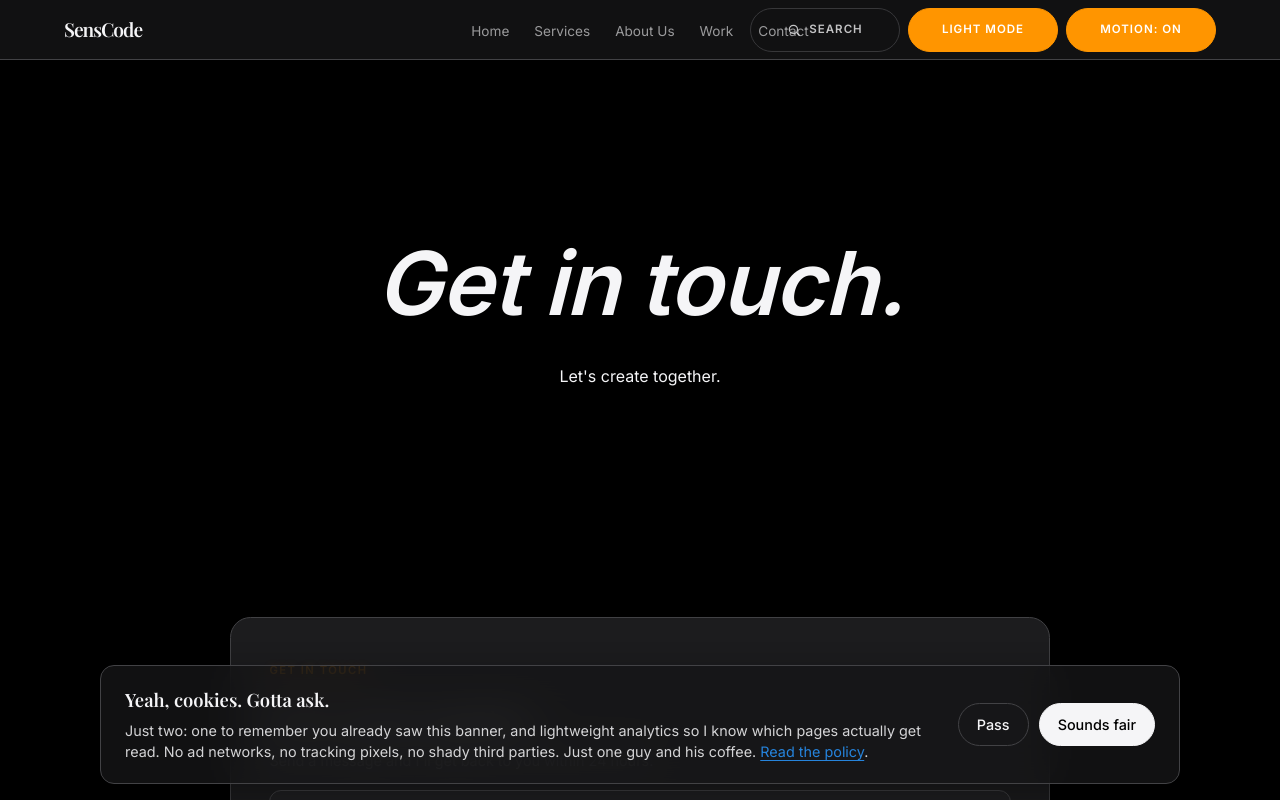
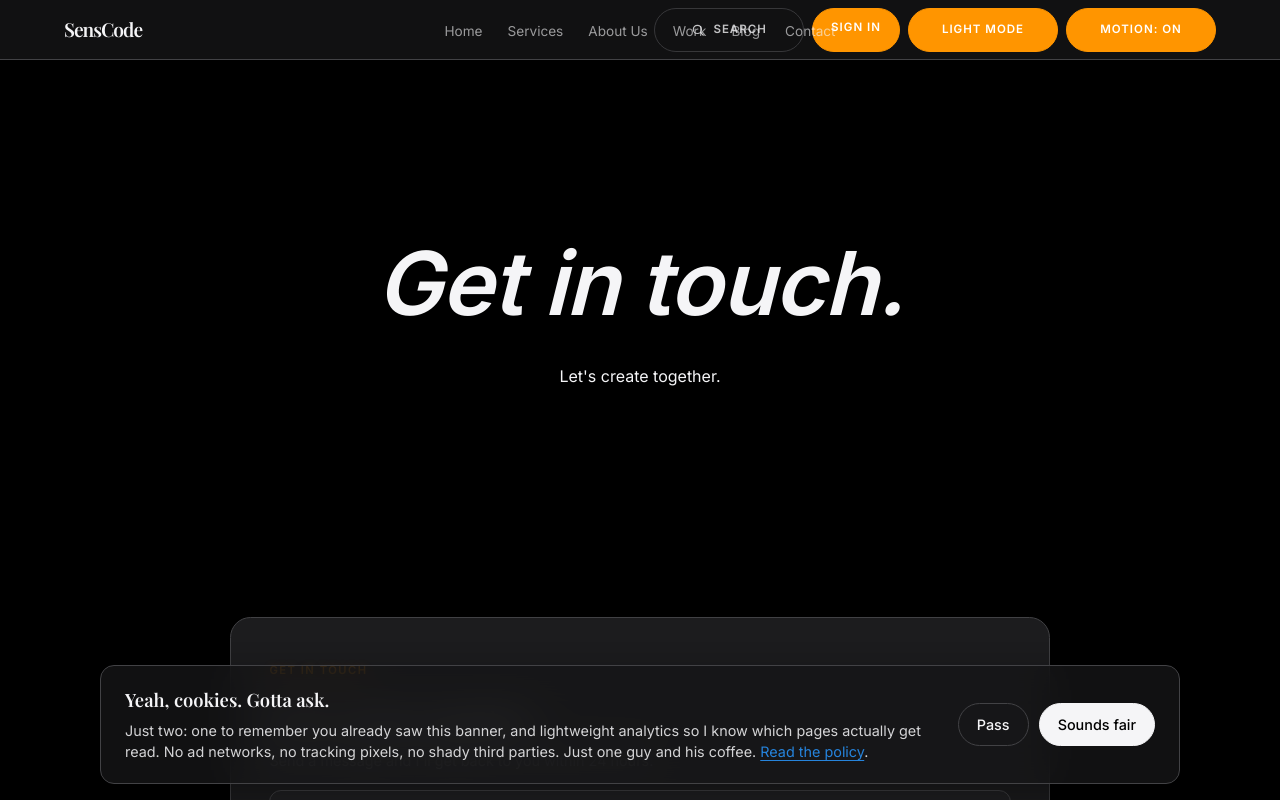
Before and after one commit to Sparkzflyin/Senscode-Website, a Next.js app: page /contact in a window 1280 px wide. Shown: the top 800 px of the page. Built offline with nearby package versions, Linux system fonts and the light colour scheme; no server answers.

Commit message:
feat: add authentication context and update Navbar with AuthCTA component

```diff
--- a/app/(site)/layout.tsx
+++ b/app/(site)/layout.tsx
@@ -12,6 +12,7 @@ import { ScrollReveal } from "@/components/ScrollReveal";
 import { CardTilt } from "@/components/CardTilt";
 import { FooterCurtain } from "@/components/FooterCurtain";
 import { Magnetic } from "@/components/Magnetic";
+import { AuthProvider } from "@/components/AuthProvider";
 
 const inter = Inter({
   variable: "--font-inter",
@@ -143,6 +144,7 @@ export default function RootLayout({
               "(function(){try{var t=localStorage.getItem('theme');if(!t){t=window.matchMedia&&window.matchMedia('(prefers-color-scheme: dark)').matches?'dark':'light';}document.documentElement.setAttribute('data-theme',t);}catch(e){}})();",
           }}
         />
+        <AuthProvider>
           <SmoothScroll />
           <ScrollReveal />
           <CardTilt />
@@ -155,6 +157,7 @@ export default function RootLayout({
             <BackToTop />
           </div>
           <Footer />
+        </AuthProvider>
         <Script src="/legacy-effects.js" strategy="afterInteractive" />
       </body>
     </html>
--- /dev/null
+++ b/components/AuthCTA.tsx
@@ -0,0 +1,36 @@
+"use client";
+
+import Link from "next/link";
+import { useSession } from "next-auth/react";
+
+// Reuses the .theme-toggle class so it visually pairs with the rest of the
+// nav-actions buttons (search, theme). Renders nothing during the brief
+// "loading" window to avoid a Sign In → Dashboard flicker for logged-in
+// users on first paint.
+export function AuthCTA({
+  className,
+  style,
+  onNavigate,
+}: {
+  className?: string;
+  style?: React.CSSProperties;
+  onNavigate?: () => void;
+}) {
+  const { data: session, status } = useSession();
+  if (status === "loading") return null;
+
+  const isAuthed = !!session?.user;
+  const href = isAuthed ? "/dashboard" : "/signin";
+  const label = isAuthed ? "Dashboard" : "Sign In";
+
+  return (
+    <Link
+      href={href}
+      className={`theme-toggle ${className ?? ""}`.trim()}
+      style={style}
+      onClick={onNavigate}
+    >
+      {label}
+    </Link>
+  );
+}
--- /dev/null
+++ b/components/AuthProvider.tsx
@@ -0,0 +1,14 @@
+"use client";
+
+import { SessionProvider } from "next-auth/react";
+
+// Thin wrapper so the server-side layout can still be static — only the
+// client-side parts that need session info (e.g. the Navbar's Sign In /
+// Dashboard CTA) get the provider context.
+export function AuthProvider({ children }: { children: React.ReactNode }) {
+  return (
+    <SessionProvider refetchOnWindowFocus={false} refetchInterval={0}>
+      {children}
+    </SessionProvider>
+  );
+}
--- a/components/Navbar.tsx
+++ b/components/Navbar.tsx
@@ -4,12 +4,14 @@ import Link from "next/link";
 import { useEffect, useState } from "react";
 import { ThemeToggle } from "./ThemeToggle";
 import { SearchTrigger } from "./SearchTrigger";
+import { AuthCTA } from "./AuthCTA";
 
 const NAV_LINKS = [
   { href: "/", label: "Home" },
   { href: "/services", label: "Services" },
   { href: "/about", label: "About Us" },
   { href: "/portfolio", label: "Work" },
+  { href: "/blog", label: "Blog" },
   { href: "/contact", label: "Contact" },
 ];
 
@@ -49,6 +51,7 @@ export function Navbar() {
         </ul>
         <div className="nav-actions">
           <SearchTrigger />
+          <AuthCTA />
           <ThemeToggle />
         </div>
         <button
@@ -76,8 +79,12 @@ export function Navbar() {
           </Link>
         ))}
         <SearchTrigger className="search-trigger--mobile" />
+        <AuthCTA
+          style={{ marginTop: 20, fontSize: "1.2rem", padding: "10px 20px" }}
+          onNavigate={() => setOpen(false)}
+        />
         <ThemeToggle
-          style={{ marginTop: 20, fontSize: "1.2rem", padding: "10px 20px" }}
+          style={{ marginTop: 12, fontSize: "1.2rem", padding: "10px 20px" }}
         />
       </nav>
     </>
```
Lines whose indentation alone changed are shown as unchanged.
